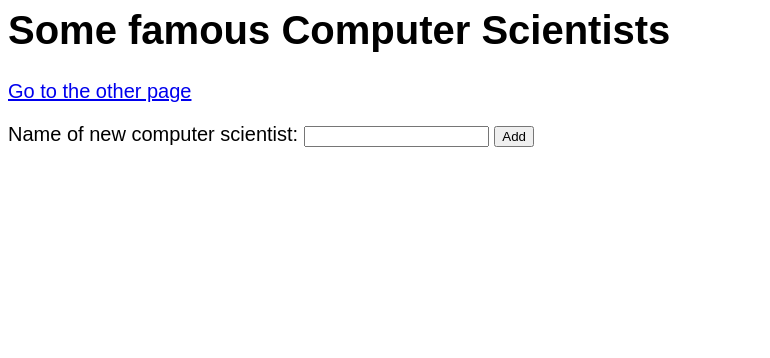
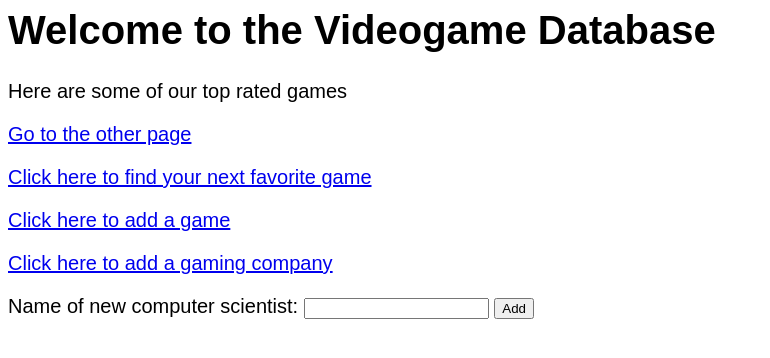
Before and after one commit to basseches/vgdb, a Flask app: template templates/index.html in a window 1280 px wide. Shown: the top 358 px of the page, without its empty margins (0-770 px from the left). Run offline with Flask 3, Linux system fonts and the light colour scheme; the template is opened without the code that fills it, so the values that code supplies are empty; parts of the project's set-up code (start-up, migrations or seed data) failed here and were passed over.

Commit message:
Updated index page, small bug with distinct values in the first query, created links for each other page

```diff
--- a/server.py
+++ b/server.py
@@ -51,8 +51,9 @@ with engine.connect() as conn:
 		id serial,
 		name text
 	)
-	"""
+	""" #creates a table creation sql call and saves it to create_table_command var
 	res = conn.execute(text(create_table_command))
+        #then must execute the change
 	insert_table_command = """INSERT INTO test(name) VALUES ('grace hopper'), ('alan turing'), ('ada lovelace')"""
 	res = conn.execute(text(insert_table_command))
 	# you need to commit for create, insert, update queries to reflect
@@ -119,11 +120,11 @@ def index():
 	#
 	# example of a database query
 	#
-	select_query = "SELECT name from test"
+	select_query = "select distinct title, esrb_rating, popularity_rating from game order by popularity_rating desc limit 5"
 	cursor = g.conn.execute(text(select_query))
 	names = []
 	for result in cursor:
-		names.append(result[0])
+		names.append([result[0], result[1]])
 	cursor.close()
 
 	#
--- a/templates/index.html
+++ b/templates/index.html
@@ -8,16 +8,23 @@
 
 
 <body>
-  <h1>Some famous Computer Scientists</h1>
-  <div>{{data}}</div>
+  <h1>Welcome to the Videogame Database</h1>
+  <p>Here are some of our top rated games</p>
+ <!-- <div>{{data}}</div>
 
   <div>
+ -->
     {% for n in data %}
-    <div>{{n}}</div>
+    <div>{{n[0]}}</div>
+    <div>{{n[1]}}</div>
     {% endfor %}
   </div>
 
 <p><a href="another">Go to the other page</a></p>
+<p><a href="query">Click here to find your next favorite game</a></p>
+<p><a href="addgame">Click here to add a game</a></p>
+<p><a href="addcompany">Click here to add a gaming company</a></p>
+
 
 <form method="POST" action="/add">
 <p>Name of new computer scientist: <input type="text" name="name"> <input type="submit" value="Add"></p>
```
